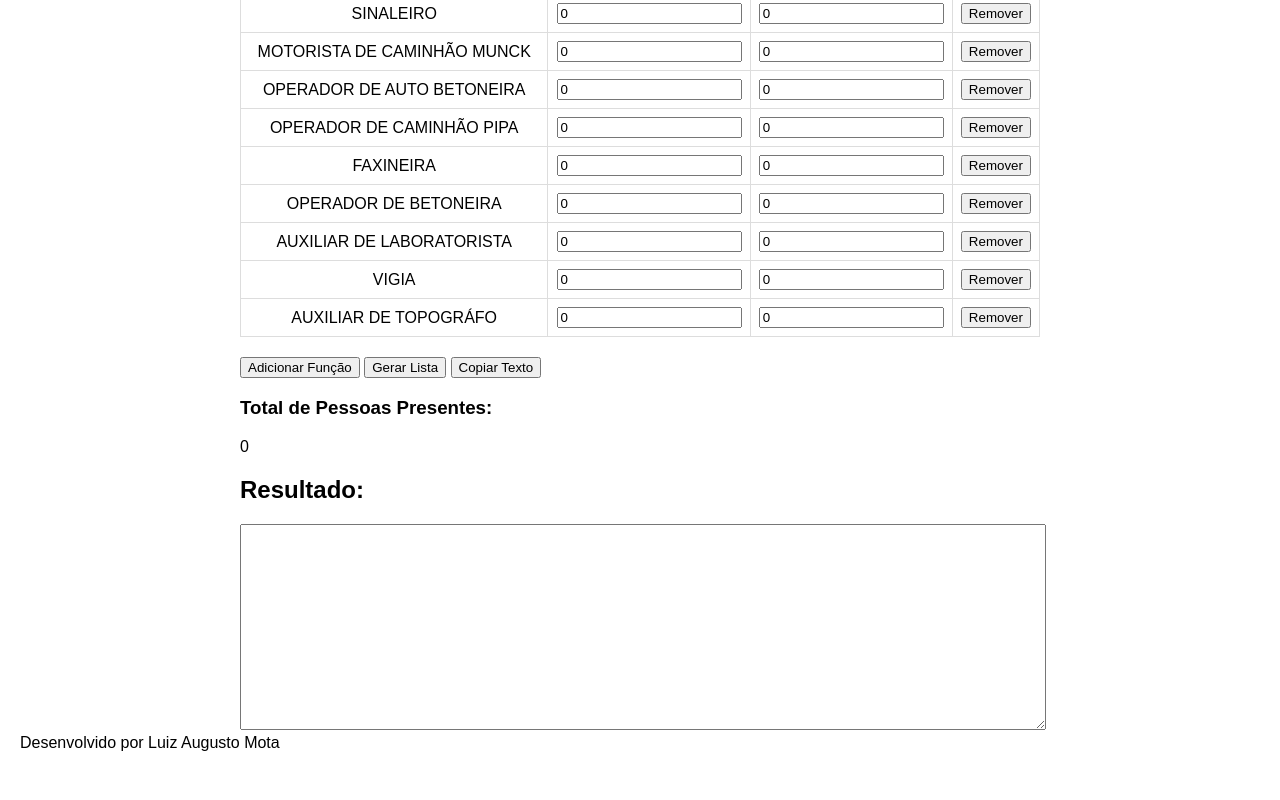
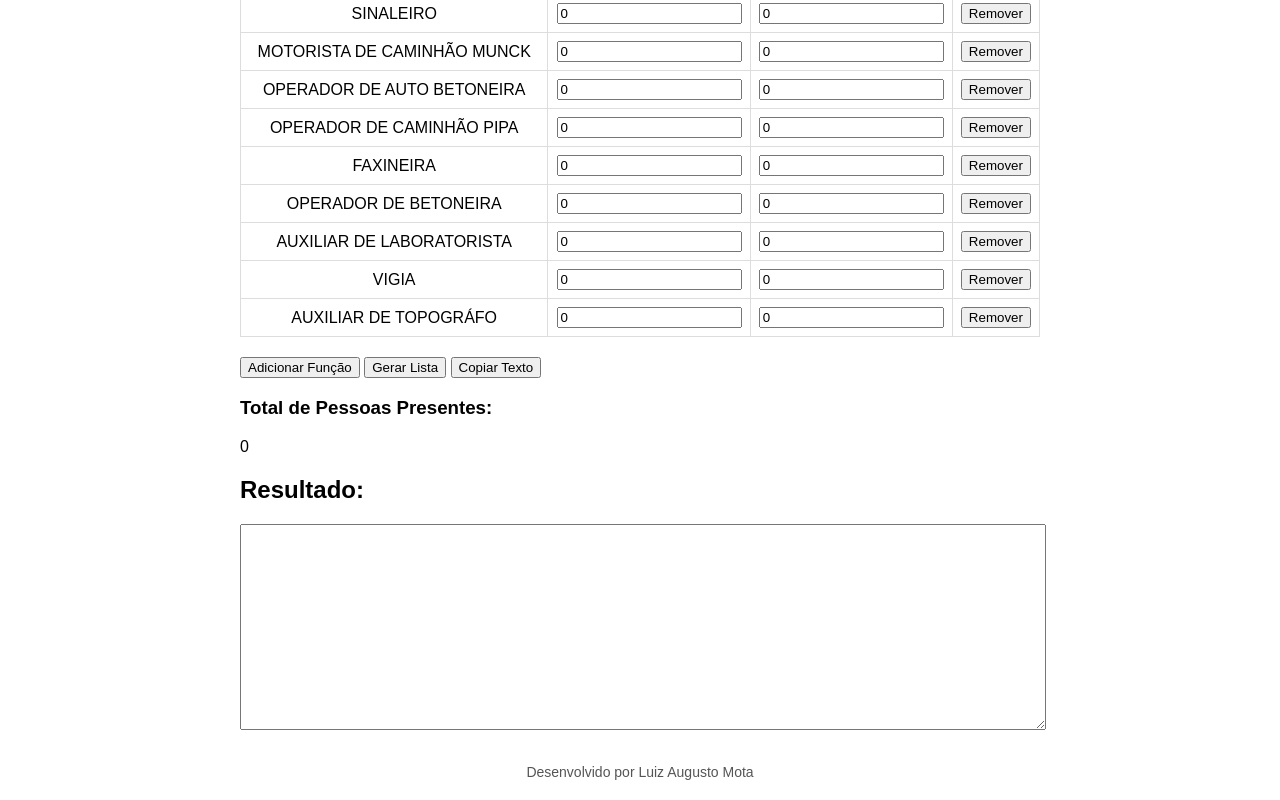
Before and after one commit to lorrismota/efetivo-diario, a plain HTML site: page index.html in a window 1280 px wide. Shown: the part 736-1536 px from the top of the page. Before the commit the page ends 1508 px from the top, so only its background shows below. Drawn offline with Linux system fonts and the light colour scheme.

Commit message:
Update index.html

```diff
--- a/index.html
+++ b/index.html
@@ -38,7 +38,13 @@
         .role-group {
             text-align: center;
         }
-    </style>
+        footer {
+            margin-top: 30px;
+            text-align: center;
+            font-size: 14px;
+            color: #555;
+        }
+        </style>
 </head>
 <body>
     <!-- Imagem no topo -->
```
